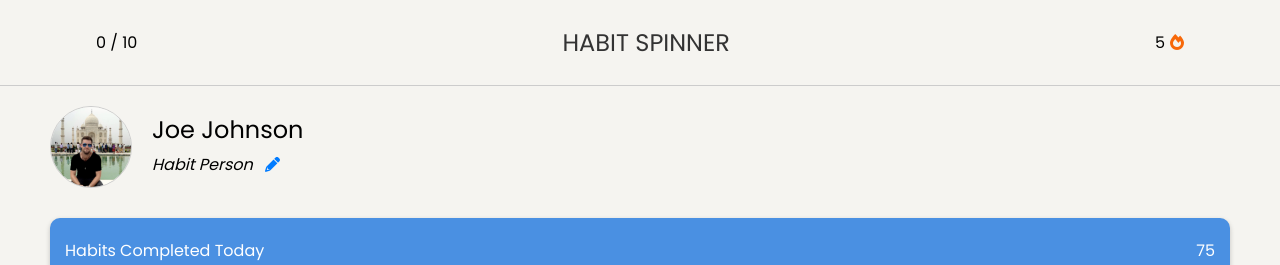
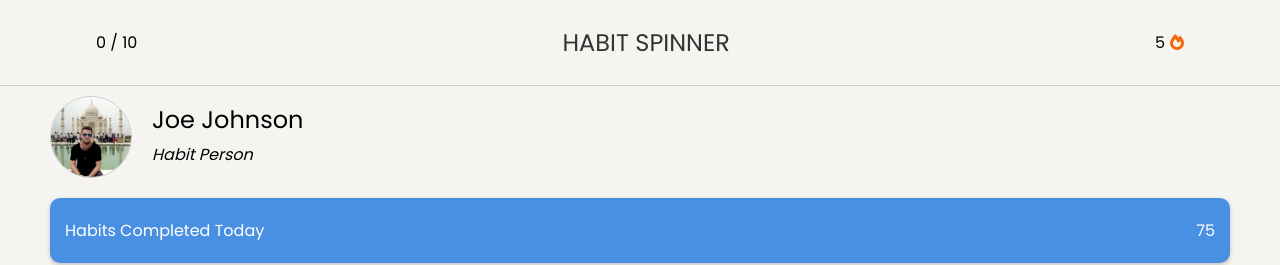
Before and after one commit to joseph-johnson27001/habit-spinner, a Vue app: page /profile in a window 1280 px wide. Shown: the top 265 px of the page. Built offline with nearby package versions, Linux system fonts and the light colour scheme.

Commit message:
Spacing fix

```diff
--- a/src/components/Profile/HabitStats/HabitStats.vue
+++ b/src/components/Profile/HabitStats/HabitStats.vue
@@ -71,10 +71,6 @@ export default {
 </script>
 
 <style scoped>
-.habit-stats {
-  padding-top: 10px;
-}
-
 .stats-grid {
   display: flex;
   flex-direction: column;
--- a/src/components/Profile/ProfileHeader.vue
+++ b/src/components/Profile/ProfileHeader.vue
@@ -7,7 +7,7 @@
         <div class="tagline-container">
           <p class="tagline">
             {{ user.bio }}
-            <i class="fa fa-pencil-alt edit-icon" @click="editProfile"></i>
+            <!-- <i class="fa fa-pencil-alt edit-icon" @click="editProfile"></i> -->
           </p>
         </div>
       </div>
--- a/src/views/ProfilePage.vue
+++ b/src/views/ProfilePage.vue
@@ -56,6 +56,6 @@ export default {
 
 <style scoped>
 .profile-page {
-  padding: 20px 10px 80px 10px;
+  padding: 10px 10px 80px 10px;
 }
 </style>
```
